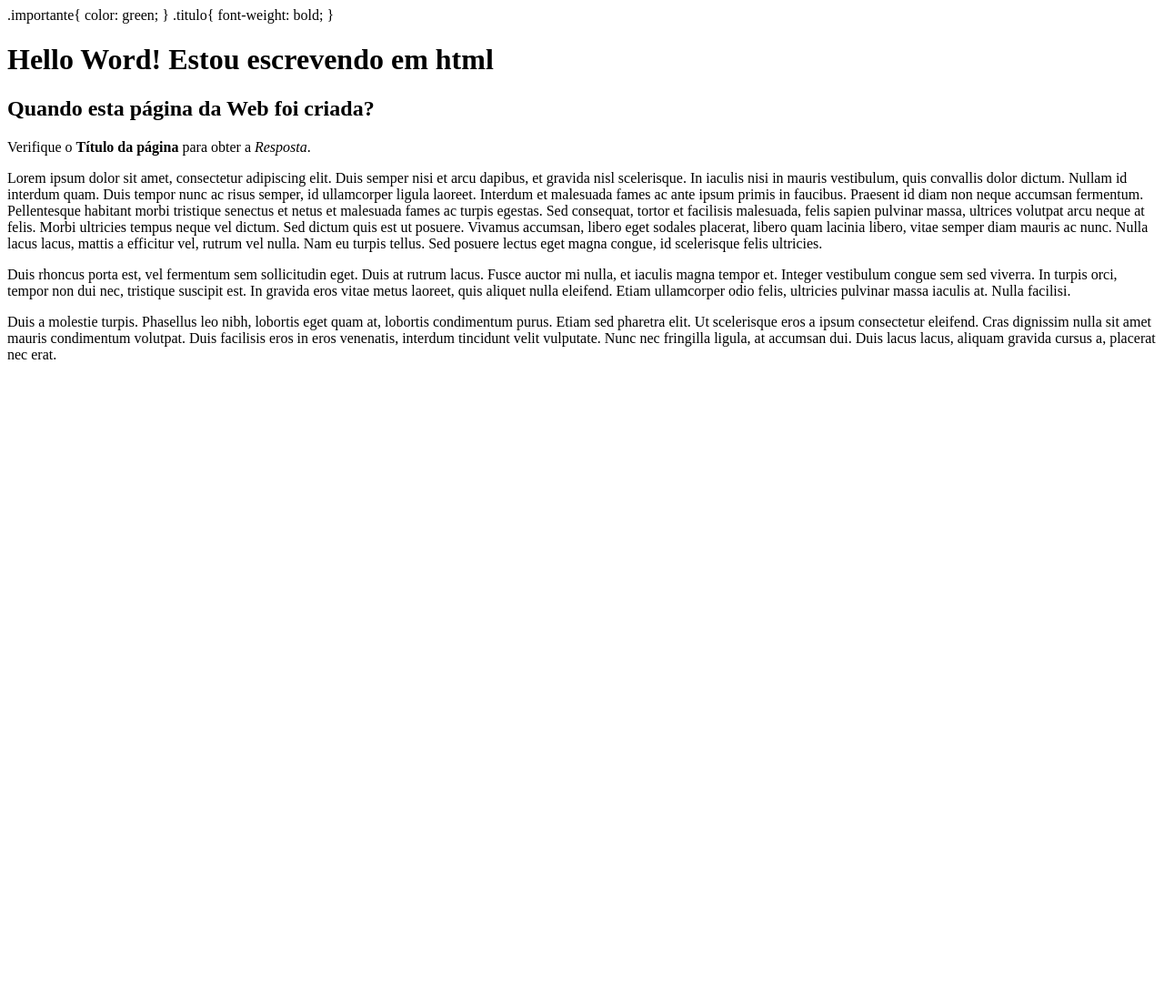
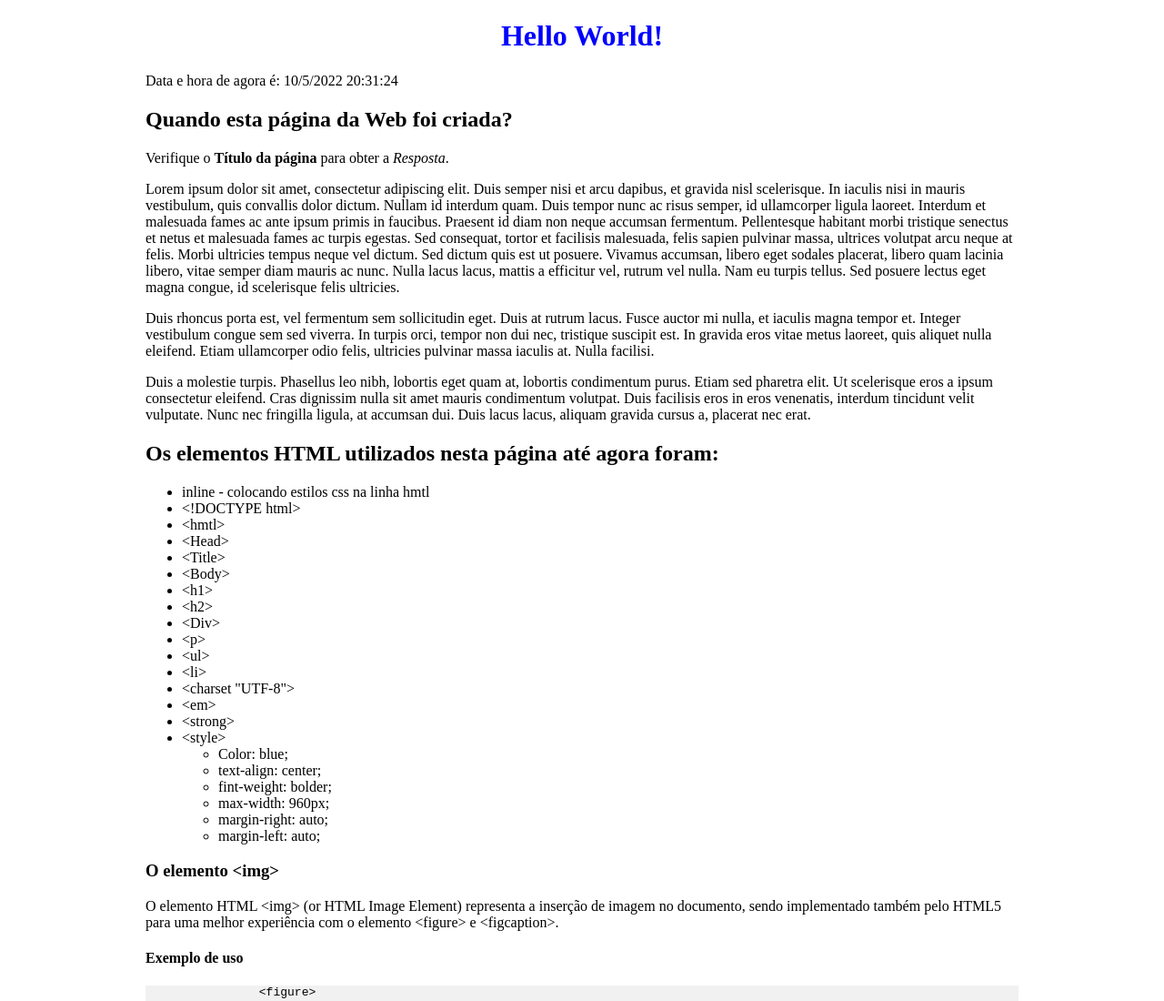
Before and after one commit to andreasilvestre/Html, a plain HTML site: page front-end.html in a window 1280 px wide. Shown: the top 1100 px of the page at 91% size. Before the commit the page ends 800 px from the top, so only its background shows below. Drawn offline with Linux system fonts and the light colour scheme.

Commit message:
update dos exercicios de html

```diff
--- a/front-end.html
+++ b/front-end.html
@@ -3,27 +3,45 @@
 <html>
     <head>
         <meta charset="UTF-8"> <!-- evita problema com outros idiomas-->
-        <title date.Now()>Página da Academia DotNet criada
+        <title>Página da Academia DotNet criada em 10/05/2022
         </title>
+        <style>
             .importante{
                 color: green;
+                /*font-weight: bold;*/
             }
             .titulo{
                 font-weight: bold;
             }
+        </style>
     </head>
     <body>
-        <h1>Hello Word! Estou escrevendo em html</h1>
+        <div style = "max-width: 960px; margin-left: auto; margin-right: auto;">
+            <h1 style = "color: blue; text-align: center; font-weight: bolder;">Hello World!</h1>
+            <div id="current_date">
+                <script>
+                document.getElementById("current_date").innerHTML = "Data e hora de Agora é : " + Date();
+                </script>
+            </div>
+            <div id="current_date"></p>
+                <script>
+                    //retorna data e hora da geração da página  = extra
+                    data = new Date();
+                    dia = data.getDate();
+                    mes = data.getMonth() + 1;
+                    ano = data.getFullYear();
+                    hora = data.getHours();
+                    minuto = data.getMinutes();
+                    segundo = data.getSeconds();
+                    document.getElementById("current_date").innerHTML ="Data e hora de agora é: " +
+                    dia + "/" + mes + "/" + ano + " " + hora + ":" + minuto + ":" + segundo;
+                    </script>
             <!--Exercicio2-->
             <p><h2>Quando esta página da Web foi criada?</h2></p>
             <p>Verifique o <strong>Título da página</strong> para obter a <em>Resposta</em>.</p>
-
-        <!--<p class="importante">NÃO TÁ FUNCIONANDO ....
-            PENDENCIA exercicio4
-            Verifique o Título da Página para obter a <em>Resposta</em>.</p>-->
-
-        <!--<p>Pendencia: 3. Atribua a data atual no título desta página. Date.Now()???</p>-->
-
+            <!-- testando chamada de classe css
+            <p class="importante titulo">Verifique o <strong>Título da página
+            </strong> para obter a <em>Resposta</em>.</p>-->
             <p>
             Lorem ipsum dolor sit amet, consectetur adipiscing elit. Duis semper nisi et arcu dapibus, et gravida nisl scelerisque. In iaculis nisi in mauris vestibulum, quis convallis dolor dictum. Nullam id interdum quam. Duis tempor nunc ac risus semper, id ullamcorper ligula laoreet. Interdum et malesuada fames ac ante ipsum primis in faucibus. Praesent id diam non neque accumsan fermentum. Pellentesque habitant morbi tristique senectus et netus et malesuada fames ac turpis egestas. Sed consequat, tortor et facilisis malesuada, felis sapien pulvinar massa, ultrices volutpat arcu neque at felis. Morbi ultricies tempus neque vel dictum. Sed dictum quis est ut posuere. Vivamus accumsan, libero eget sodales placerat, libero quam lacinia libero, vitae semper diam mauris ac nunc. Nulla lacus lacus, mattis a efficitur vel, rutrum vel nulla. Nam eu turpis tellus. Sed posuere lectus eget magna congue, id scelerisque felis ultricies.
             </p>
@@ -35,7 +53,84 @@
             <p>
             Duis a molestie turpis. Phasellus leo nibh, lobortis eget quam at, lobortis condimentum purus. Etiam sed pharetra elit. Ut scelerisque eros a ipsum consectetur eleifend. Cras dignissim nulla sit amet mauris condimentum volutpat. Duis facilisis eros in eros venenatis, interdum tincidunt velit vulputate. Nunc nec fringilla ligula, at accumsan dui. Duis lacus lacus, aliquam gravida cursus a, placerat nec erat.
             </p>
+            <!--
+                8. Crie outro subtítulo h2 "Os elementos HTML utilizados nesta página
+            até agora foram:" e então faça uma lista com todos os elementos que
+            você utilizou para marcar seu código até esse exercício. Os elementos
+            precisam ser exibidos com a sua tag completa, ou seja, com os sinais de maior e menor (<tag>).
+            -->
+            <h2>Os elementos HTML utilizados nesta página até agora foram:</h2>
+            <ul>
+                <li>inline - colocando estilos css na linha hmtl</li>
+                <li>&lt;!DOCTYPE html&gt;</li>
+                <li>&lt;hmtl&gt;</li>
+                <li>&lt;Head&gt;</li>
+                <li>&lt;Title&gt;</li>
+                <li>&lt;Body&gt;</li>
+                <li>&lt;h1&gt;</li>
+                <li>&lt;h2&gt;</li>
+                <li>&lt;Div&gt;</li>
+                <li>&lt;p&gt;</li>
+                <li>&lt;ul&gt;</li>
+                <li>&lt;li&gt;</li>
+                <li>&lt;charset "UTF-8"&gt;</li>
+                <li>&lt;em&gt;</li>
+                <li>&lt;strong&gt;</li>
+                <li>&lt;style&gt;</li>
+                    <ul>
+                        <li>Color: blue;</li>
+                        <li>text-align: center;</li>
+                        <li>fint-weight: bolder;</li>
+                        <li>max-width: 960px;</li>
+                        <li>margin-right: auto;</li>
+                        <li>margin-left: auto;</li>
+                    </ul>
+            </ul>
+            <!--
+            9. Em um subtítulo h3 escreva "O elemento <img>". Agora transcreva
+            em um parágrafo o resumo documentado no MDN Web Docs sobre o elemento <img>.
+            -->
+            <h3>O elemento &lt;img&gt;</h3>
+            <p>
+                O elemento HTML &lt;img&gt;  (or HTML Image Element) representa a inserção de imagem no documento, sendo implementado também pelo HTML5 para uma melhor experiência com o elemento &lt;figure&gt; e &lt;figcaption&gt;.
+            </p>
+            <!--
+            10. Em mais um nível de subtítulo, exemplifique o uso do elemento.
+            (Você também encontra o exemplo no MDN Web Docs). ATENÇÃO: O
+            exemplo deve ser exibido como bloco de código incluindo a indentação,
+            além de ter uma cor de fundo #F1F1F1 para visualmente chamar a atenção
+            do usuário. O resultado dos exercícios 9 e 10 devem ter
+            essa aparência ao serem concluídos: (IMG)
+            -->
+            <p></p>
+            <p></p>
+            <h4>Exemplo de uso</h4>
+            <p></p>
+            <p></p>
+            <pre style="background-color: #F1F1F1 ;">
+                &lt;figure&gt;
+                    &lt;img src="imagem.jpg" alt="Minha Figura"&gt;
+                    &lt;figcaption&gt;Informações da Figura&lt;/figcaption&gt;
+                &lt;/figure&gt;
+            </pre>
+            <!--
+            11. Faça o download de uma imagem que represente a codificação HTML e
+            CSS com uma largura maior do que 960 pixels. Inclua a imagem após o
+            exemplo e utilize o CSS para que ela fique ajustada corretamente ao container.
+            -->
+            <img src="web-design.jpg" alt="Ilustrção da página Html">
+            <!--
+            pendencias
+            12. Inclua uma legenda na imagem com uma fonte de 10 pixels e atribua os
+            créditos ao criador com um link para a fonte de onde o recurso foi obtido.
 
+            Extra:
+            * Distribua o conteúdo da página alinhado aos limites do conteiner.
+            * Exiba o texto de todo site com a fonte Arial.
+            * Respeite uma tabulação de 50 pixels para novas linhas.
+            -->
+            <a href="https://stock.adobe.com/br/search?k=web+design&search_type=usertyped&asset_id=225152933"></a>
+        </div>
     </body>
 </html>
 
```
Also changed, not shown: web-design.jpg (added). Lines whose indentation alone changed are shown as unchanged.
